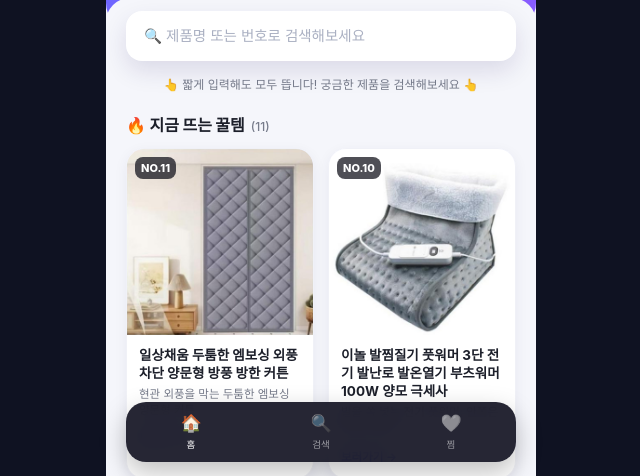
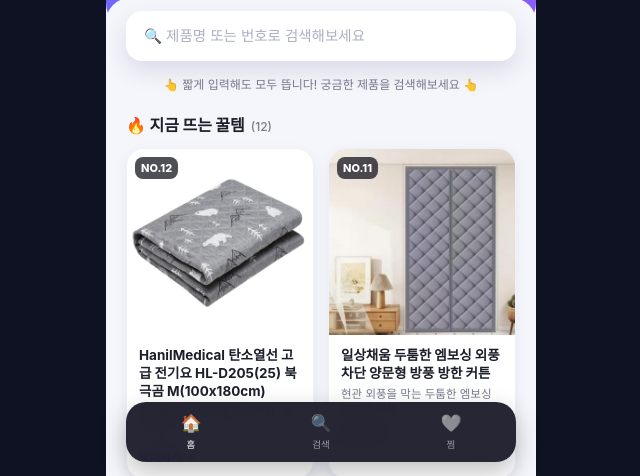
Before and after one commit to sehwan50593/igw-bio, a plain HTML site: page index.html in a window 1280 px wide. Shown: the part 324-800 px from the top of the page, without its empty margins (319-959 px from the left). Drawn offline with Linux system fonts and the light colour scheme.

Commit message:
상품 12번 링크 추가
Co-Authored-By: Claude Sonnet 5.5 <noreply@anthropic.com>

```diff
--- a/index.html
+++ b/index.html
@@ -272,6 +272,14 @@
   // img: 실제 상품 사진 경로 (없으면 emoji로 대체 표시)
   const products = [
     {
+      id: 12,
+      name: "HanilMedical 탄소열선 고급 전기요 HL-D205(25) 북극곰 M(100x180cm)",
+      desc: "침대에 까는 탄소열선 전기요, 세탁 가능",
+      emoji: "🛏️",
+      img: "assets/product-12.jpg",
+      link: "https://link.coupang.com/a/io7yJZrJBI"
+    },
+    {
       id: 11,
       name: "일상채움 두툼한 엠보싱 외풍차단 양문형 방풍 방한 커튼",
       desc: "현관 외풍을 막는 두툼한 엠보싱 양문형 커튼",
```
